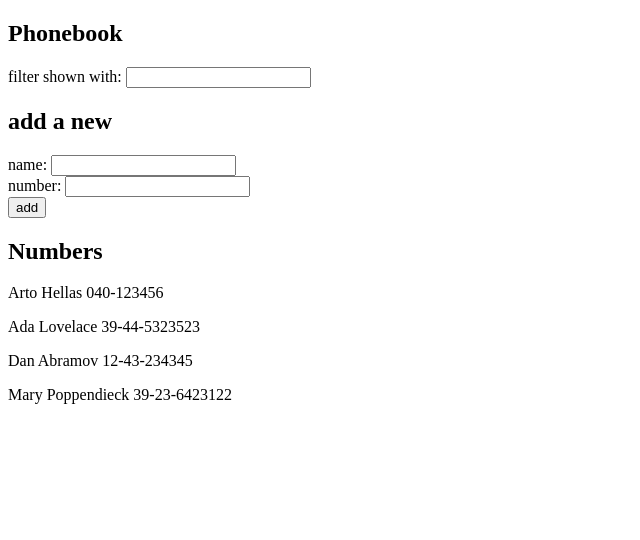
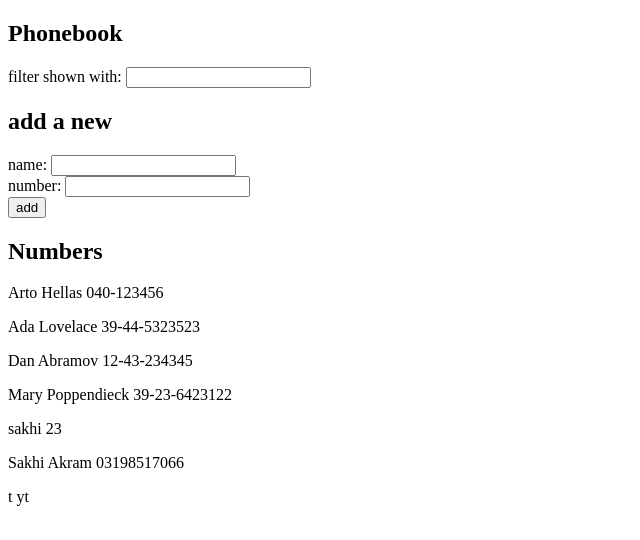
Before and after one commit to syedsakhiakram66/fso-part2, a React (Vite) app in the folder phonebook/: page / in a window 1280 px wide. Shown: the top 540 px of the page, without its empty margins (0-640 px from the left). Built offline with nearby package versions, Linux system fonts and the light colour scheme; data requests are answered from the project's data file.

Commit message:
exercise 2.11 solved

```diff
--- a/phonebook/package.json
+++ b/phonebook/package.json
@@ -7,9 +7,11 @@
     "dev": "vite",
     "build": "vite build",
     "lint": "eslint .",
-    "preview": "vite preview"
+    "preview": "vite preview",
+    "server": "json-server -p 3001 src/db.json"
   },
   "dependencies": {
+    "axios": "^1.13.2",
     "react": "^19.2.0",
     "react-dom": "^19.2.0"
   },
@@ -22,6 +24,7 @@
     "eslint-plugin-react-hooks": "^7.0.1",
     "eslint-plugin-react-refresh": "^0.4.24",
     "globals": "^16.5.0",
+    "json-server": "^1.0.0-beta.3",
     "vite": "^7.2.2"
   }
 }
--- a/phonebook/src/App.jsx
+++ b/phonebook/src/App.jsx
@@ -1,19 +1,16 @@
-import { useState } from "react";
+import { useState, useEffect } from "react";
 import Filter from "./components/Filter";
 import PersonForm from "./components/PersonForm";
 import Persons from "./components/Persons";
+import axios from 'axios'
 
 const App = () => {
-
- const [persons, setPersons] = useState([
-    { name: 'Arto Hellas', number: '040-123456', id: 1 },
-    { name: 'Ada Lovelace', number: '39-44-5323523', id: 2 },
-    { name: 'Dan Abramov', number: '12-43-234345', id: 3 },
-    { name: 'Mary Poppendieck', number: '39-23-6423122', id: 4 }
-  ])
+  const [persons, setPersons] = useState([]);
   const [newName, setNewName] = useState("");
   const [newNumber, setNewNumber] = useState("");
   const [filter, setFilter] = useState("");
+
+
 
   function handleNumberChange(event) {
     setNewNumber(event.target.value);
@@ -27,8 +24,6 @@ const App = () => {
     setFilter(event.target.value);
   }
 
-
-
   function addNameAndNumber(event) {
     event.preventDefault();
 
@@ -36,24 +31,48 @@ const App = () => {
 
     if (!name) return;
     const exists = persons.some(
-        person => person.name.toLowerCase() === name.toLowerCase()
-      )
+      (person) => person?.name?.toLowerCase() === name.toLowerCase()
+    );
 
     if (exists) {
       alert(`${name} is already added to phonebook`);
       return;
     }
 
-      setPersons([...persons, { name, number: newNumber }]);
-      setNewNumber("");
-      setNewName("");
+ axios.post('http://localhost:3001/persons', { name, number: newNumber })
+    .then(res => {
+      const returned = res.data
+      if (!returned || typeof returned.name !== 'string') {
+        console.warn('POST returned unexpected data:', returned)
+        return
+      }
+      setPersons(prev => prev.concat(returned))
 
+      setNewName('')
+      setNewNumber('')
+    })
+    .catch(err => console.error('create failed', err))
   }
 
-  const shownPeople = persons.filter(person =>
-    person.name.toLowerCase().includes(filter.toLowerCase())
+  const normalizedFilter = filter.trim().toLowerCase()
+  const shownPeople = persons.filter((person) =>
+    person && typeof person.name === 'string' && person.name.toLowerCase().includes(normalizedFilter)
   );
 
+  useEffect(() => {
+  axios.get('http://localhost:3001/persons')
+    .then(res => {
+      const data = res.data
+      if (!Array.isArray(data)) {
+        console.warn('GET /persons returned non-array:', data)
+        setPersons([])
+        return
+      }
+      const valid = data.filter(p => p && typeof p.name === 'string')
+      setPersons(valid)
+    })
+    .catch(err => console.error('fetch failed', err))
+}, [])
 
   return (
     <div>
--- a/phonebook/src/components/Persons.jsx
+++ b/phonebook/src/components/Persons.jsx
@@ -1,7 +1,9 @@
 const Persons = ({ persons }) => (
   <div>
-    {persons.map((person) => (
-      <p key={person.id ?? person.name}>{person.name} {person.number}</p>
+    {persons.map((person, index) => (
+      <p key={person?.id ?? person?.name ?? index}>
+        {person?.name ?? '(no name)'} {person?.number ?? ''}
+      </p>
     ))}
   </div>
 )
--- /dev/null
+++ b/phonebook/src/db.json
@@ -0,0 +1,39 @@
+{
+  "persons": [
+    {
+      "name": "Arto Hellas",
+      "number": "040-123456",
+      "id": "1"
+    },
+    {
+      "name": "Ada Lovelace",
+      "number": "39-44-5323523",
+      "id": "2"
+    },
+    {
+      "name": "Dan Abramov",
+      "number": "12-43-234345",
+      "id": "3"
+    },
+    {
+      "name": "Mary Poppendieck",
+      "number": "39-23-6423122",
+      "id": "4"
+    },
+    {
+      "id": "306f",
+      "name": "sakhi",
+      "number": "23"
+    },
+    {
+      "id": "c17e",
+      "name": "Sakhi Akram",
+      "number": "03198517066"
+    },
+    {
+      "id": "5167",
+      "name": "t",
+      "number": "yt"
+    }
+  ]
+}
```
Also changed, not shown: 1 other file (tests, documents, lock files or other folders). Lines whose indentation alone changed are shown as unchanged.
